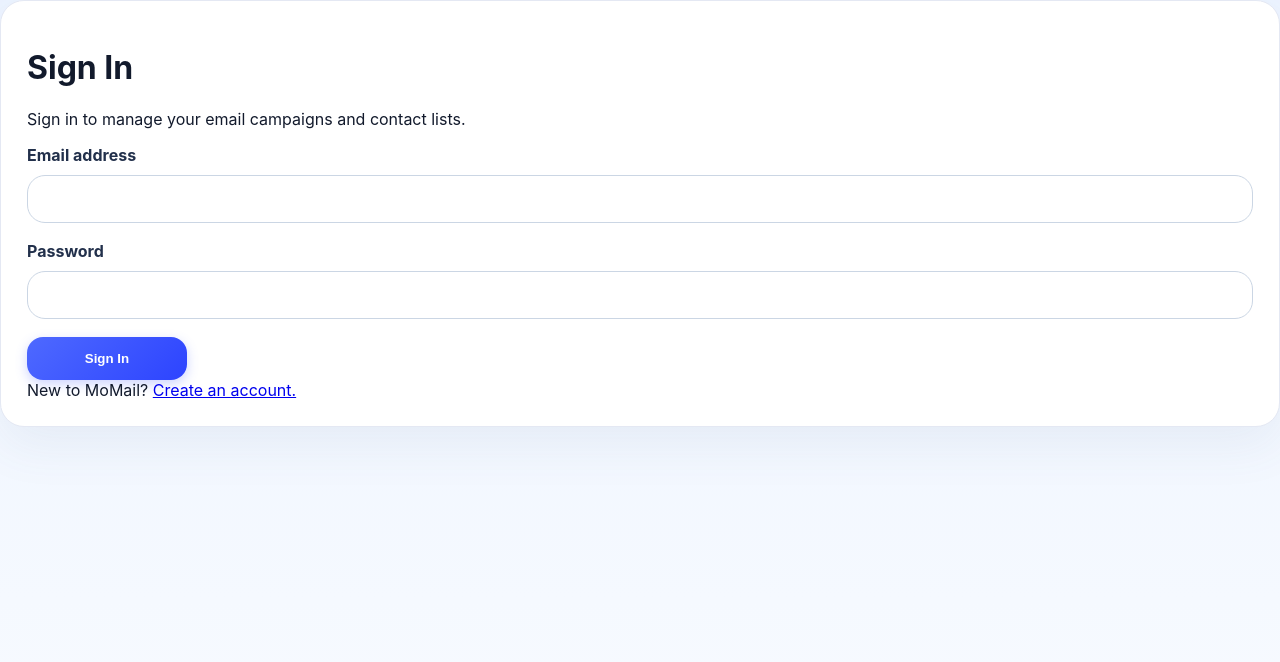
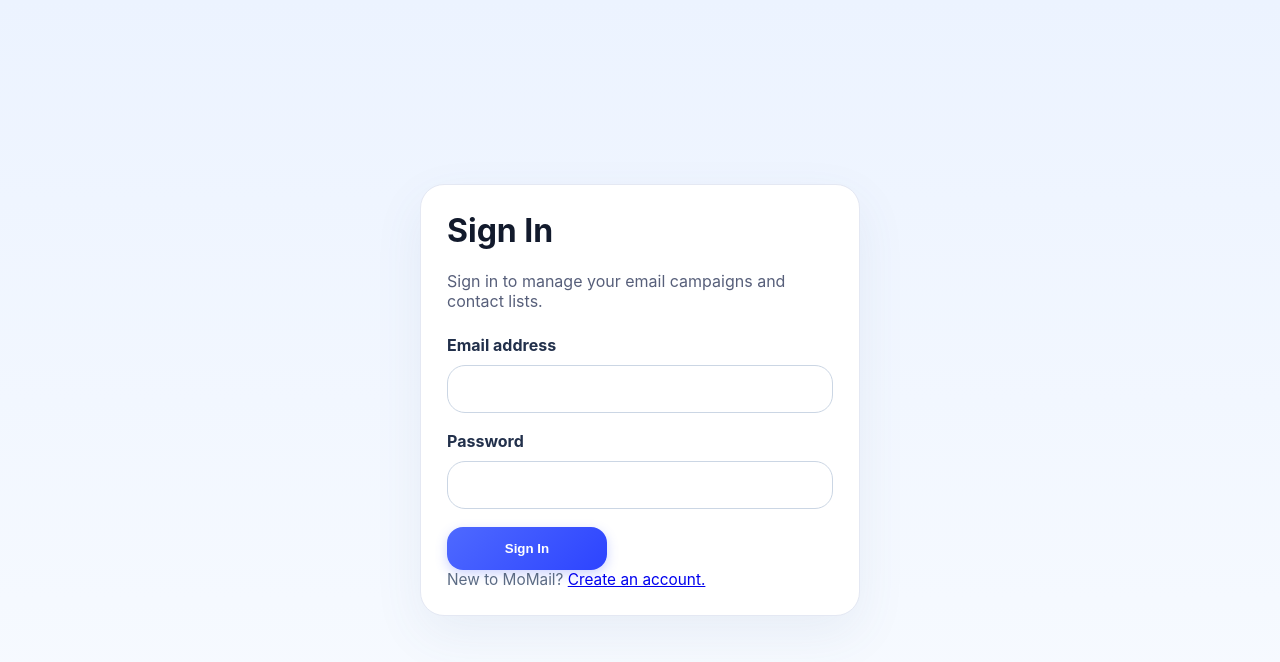
Before and after one commit to Mobnsan/MoMail, a React (Create React App) app: page /signin in a window 1280 px wide. Shown: the top 662 px of the page. Built offline with nearby package versions, Linux system fonts and the light colour scheme; no server answers.

Commit message:
fix: restore theme toggle styles and re-center auth cards

```diff
--- a/src/App.css
+++ b/src/App.css
@@ -294,6 +294,69 @@ textarea:focus {
   transform: translateY(0);
 }
 
+.theme-toggle {
+  background: transparent;
+  border: 1.5px solid #d9e2ed;
+  border-radius: 50%;
+  width: 48px;
+  height: 48px;
+  display: flex;
+  align-items: center;
+  justify-content: center;
+  cursor: pointer;
+  transition: all 0.3s ease;
+  padding: 0;
+}
+
+.theme-toggle:hover {
+  background: #f3f6ff;
+  border-color: #5a76ff;
+  transform: scale(1.1);
+}
+
+.theme-icon {
+  width: 28px;
+  height: 28px;
+  filter: drop-shadow(0 2px 4px rgba(0, 0, 0, 0.1));
+}
+
+.alert {
+  padding: 18px 20px;
+  background: #fff8e8;
+  border: 1px solid #ffd8b5;
+  border-radius: 18px;
+  color: #5e3c12;
+  margin-bottom: 24px;
+}
+
+.footer-note {
+  color: #5b6b84;
+  font-size: 0.96rem;
+}
+
+.auth-page {
+  min-height: 100vh;
+  display: flex;
+  align-items: center;
+  justify-content: center;
+  padding: 32px;
+}
+
+.auth-card {
+  width: 100%;
+  max-width: 440px !important;
+  margin: 0 auto;
+}
+
+.auth-card h1 {
+  margin-top: 0;
+}
+
+.auth-card p {
+  margin: 12px 0 24px;
+  color: #575f7a;
+}
+
 /* DARK MODE STYLES */
 html.dark-mode {
   --bg-primary: #1a1f36;
```
